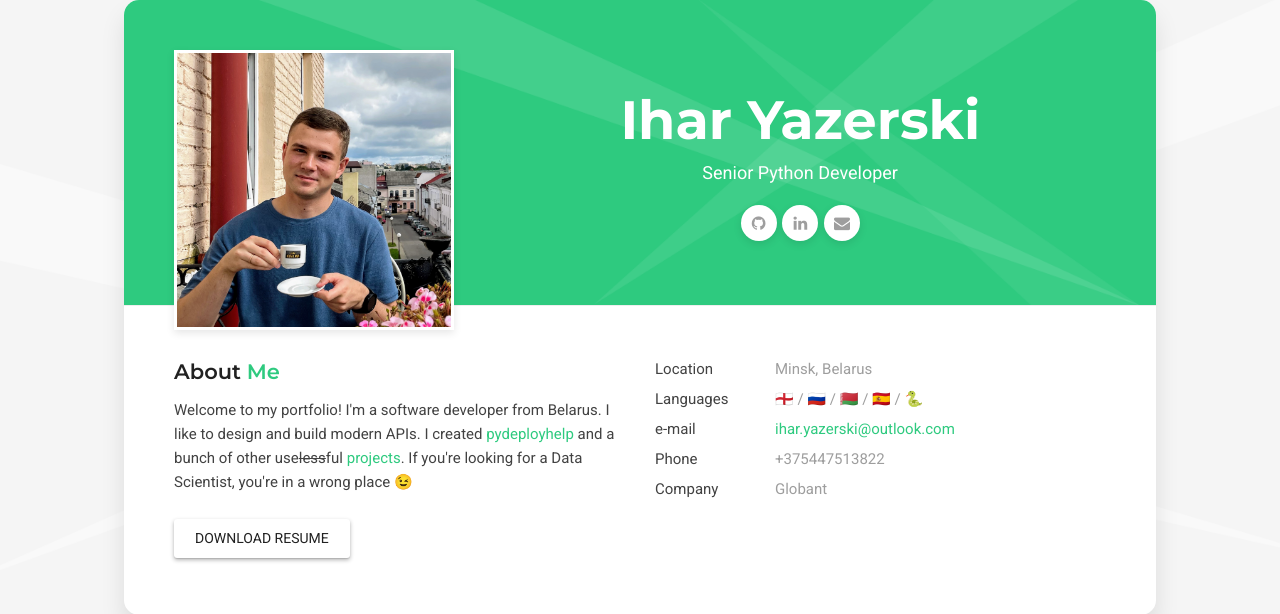
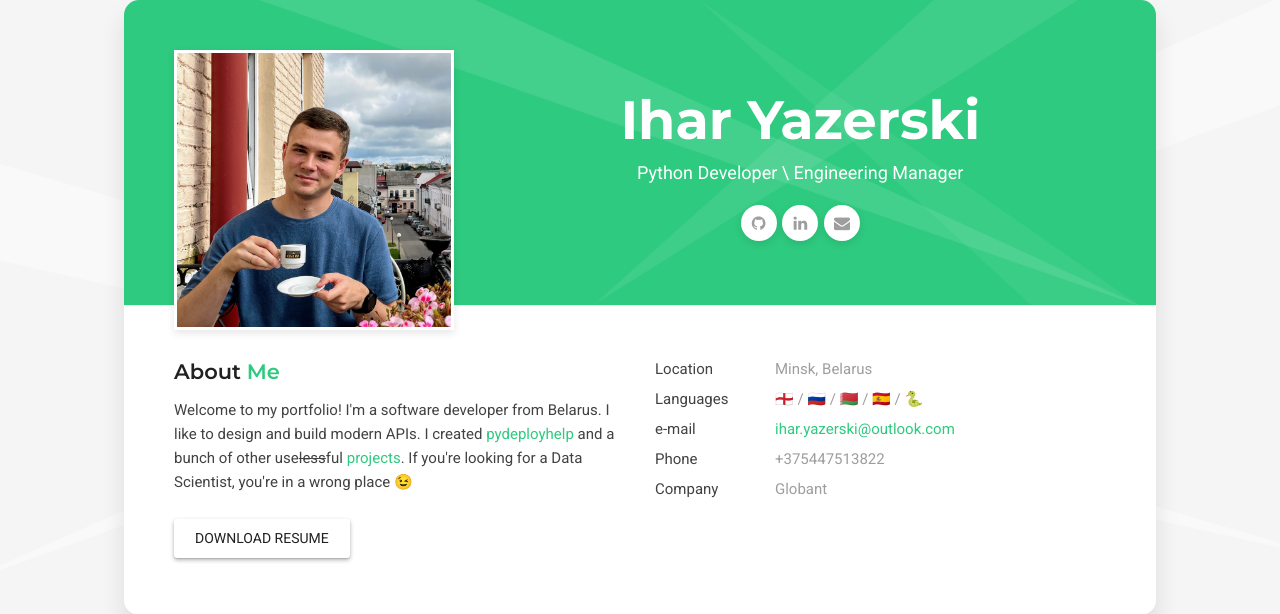
Before and after one commit to igorezersky/portfolio, a Python web app: template portfolio/app/templates/index.html in a window 1280 px wide. Shown: the part 100-714 px from the top of the page. Run offline with Jinja, Linux system fonts and the light colour scheme; the template is opened without the code that fills it, so the values that code supplies are empty; some libraries are stand-ins or nearby versions.

```diff
--- a/portfolio/app/templates/index.html
+++ b/portfolio/app/templates/index.html
@@ -97,7 +97,7 @@
                         <h1>Ihar Yazerski</h1>
                         <div class="owl-carousel text-rotation">
                           <div class="item">
-                            <div class="sp-subtitle">Senior Python Developer</div>
+                            <div class="sp-subtitle">Python Developer \ Engineering Manager</div>
                           </div>
                         </div>
                       </div>
@@ -122,7 +122,7 @@
                         <p>Welcome to my portfolio! I'm a software developer from Belarus. I like to design and build modern APIs. I created <a target="_blank" href="https://github.com/igorezersky/pydeployhelp">pydeployhelp</a> and a bunch of other use<del>less</del>ful <a href="#services">projects</a>. If you're looking for a Data Scientist, you're in a wrong place &#128521;</p>
                       </div>
                       <div class="download-resume">
-                        <a href="/static/ezersky_cv.pdf" class="btn btn-secondary" download>Download Resume</a>
+                        <a href="/static/ihar_yazerski_cv.pdf" class="btn btn-secondary" download>Download Resume</a>
                       </div>
                     </div>
 
@@ -161,7 +161,7 @@
                         <div class="timeline">
                           <!-- Experience 1 -->
                           <div class="timeline-item">
-                            <h4 class="item-title">Senior Python Developer</h4>
+                            <h4 class="item-title">Python Developer \ Engineering Manager</h4>
                             <span class="item-period">Aug 2021 - Current</span>
                             <span class="item-small">Globant</span>
                             <p class="item-description">Responsible for web services backend development on leading consulting company's project</p>
@@ -179,7 +179,7 @@
 
                           <!-- Experience 3 -->
                           <div class="timeline-item">
-                            <h4 class="item-title">Data Scientist</h4>
+                            <h4 class="item-title">Python Developer</h4>
                             <span class="item-period">Sep 2017 - May 2018</span>
                             <span class="item-small">CIB software</span>
                             <p class="item-description">Participated in multilingual OCR engine development</p>
```
Also changed, not shown: 2 other files.
